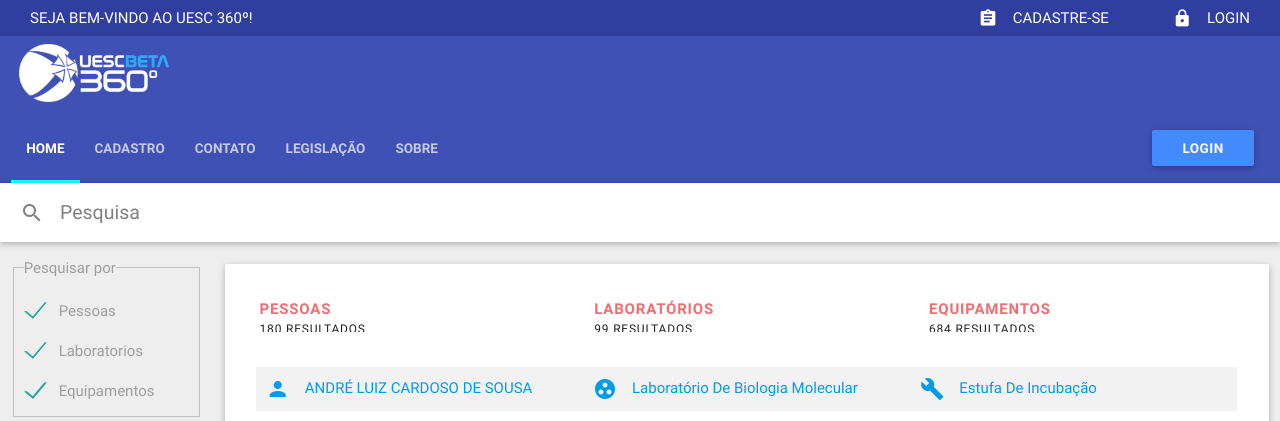
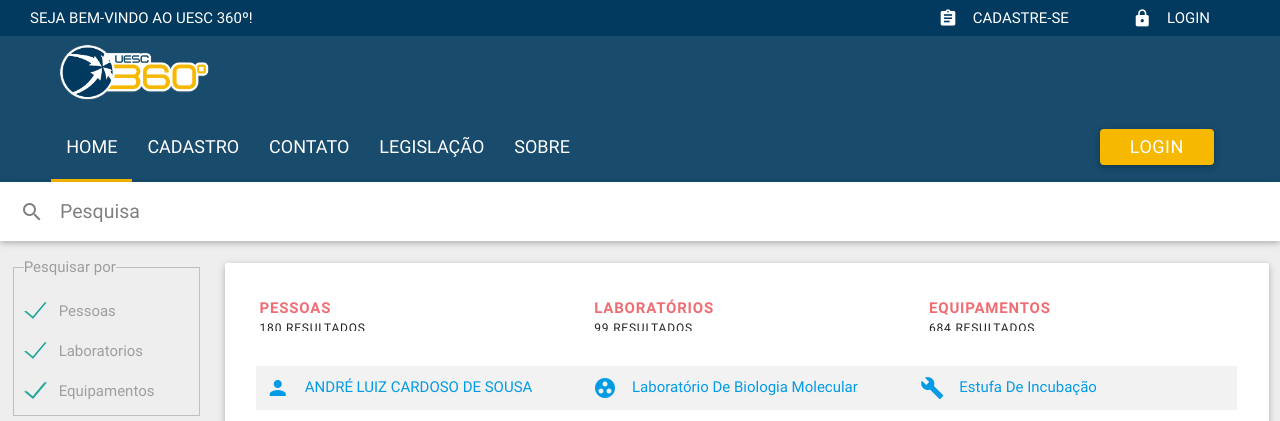
Before and after one commit to nit-uesc/uesc-360, a CodeIgniter app: page / in a window 1280 px wide. Shown: the top 421 px of the page. Run offline with CodeIgniter, Linux system fonts and the light colour scheme; data comes from the database, SQL or seed files in the repository.

Commit message:
it has started

```diff
--- a/application/views/templates/template_admin2.php
+++ b/application/views/templates/template_admin2.php
@@ -29,7 +29,7 @@
             <div class="col s12">
 
                 <a href="<?php echo base_url('home'); ?>" class="brand-logo center hide-on-med-and-down">
-                    <img class="center" id="nav-bar-logo" src="<?php echo base_url('assets/img/logoB.png'); ?>" alt="logo-uesc360" />
+                    <img class="center" id="nav-bar-logo" src="<?php echo base_url('assets/img/logoNova.png'); ?>" alt="logo-uesc360" />
                 </a>
 
             </div>
--- a/application/views/templates/template_home.php
+++ b/application/views/templates/template_home.php
@@ -22,7 +22,7 @@
       <div class="col s12">
 
         <a href="<?php echo base_url('home'); ?>" class="brand-logo center hide-on-med-and-down">
-          <img class="center" id="nav-bar-logo" src="<?php echo base_url('assets/img/logoB.png'); ?>" alt="logo-uesc360" />
+          <img class="center" id="nav-bar-logo" src="<?php echo base_url('assets/img/logoNova.png'); ?>" alt="logo-uesc360" />
         </a>
 
         <nav class="transparent z-depth-0">
--- a/application/views/templates/template_publico.php
+++ b/application/views/templates/template_publico.php
@@ -28,7 +28,7 @@
       <div class="col s12">
 
         <a href="<?php echo base_url('home'); ?>" class="brand-logo center hide-on-med-and-down">
-          <img class="center" id="nav-bar-logo" src="<?php echo base_url('assets/img/logoB.png'); ?>" alt="logo-uesc360" />
+          <img class="center" id="nav-bar-logo" src="<?php echo base_url('assets/img/logoNova.png'); ?>" alt="logo-uesc360" />
         </a>
 
       </div>
--- a/assets/materialize/css/estilo.css
+++ b/assets/materialize/css/estilo.css
@@ -1,8 +1,11 @@
+nav ul li{
+  transition: background-color 0.3s ease-in-out;
+}
 nav ul li.ativo
 {
     position: relative;
     bottom: 0;
-    border-bottom: 3px solid #18ffff;
+    border-bottom: 3px solid #F7B800;
     background-color: transparent;
     color: #FFFFFF;
 }
@@ -15,15 +18,14 @@ nav ul li.ativo a
 nav ul li a
 {
     text-transform: uppercase;
-    font-weight: bolder;
     font-size: .9rem;
-    color: #C5CAE9;
+    color: white;
+    font-size: 18px;
 }
 
-nav ul li:hover a
+nav ul li:hover
 {
-    background-color: transparent;
-    color: #FFFFFF;
+    background-color: rgba(0, 0, 0, 0.1);
 }
 
 
@@ -44,54 +46,27 @@ span.small{
   padding-left: 28px
 }
 
-
-
-
-/* header, main, footer {
-    padding-left: 240px;
+#myMenu{
+  width: 100%;
+  background: #184B6C !important;
+}
+#myMenu .col{
+  float: none !important;
+  max-width: 1200px;
+  margin: 0 auto;
+}
+.indigo.darken-2{
+  background: #013A5E !important;
+}
+.indigo.darken-2 .right-align{
+  float: none !important;
+  max-width: 1200px;
+  margin: 0 auto;
 }
 
-@media only screen and (max-width : 992px) {
-    header, main, footer {
-        padding-left: 0;
-    }
+.btn{
+  border-radius: 4px !important;
 }
-
-#nav-bar-logo {
-    width: 10rem;
+.btn.blue.accent-2{
+  background: #F7B800 !important;
 }
-
-#nav-bar-logo-s {
-    width: 10rem;
-}
-
-header ul li a i
-{
-    position: relative;
-    top: 9px;
-    padding-right: -35px;
-}
-
-header ul li ul li a i
-{
-    color: red;
-    position: relative;
-    top: 0px;
-    left: 2px;
-}
-header ul li ul li a
-{
-    position: relative;
-    left: -5px;
-}
-
-#nav-mobile li a:hover
-{
-    color: #039BE5;
-}
-
-#nav-mobile li:hover
-{
-    background-color: rgba(0,0,0,.1);
-}
- */
```
